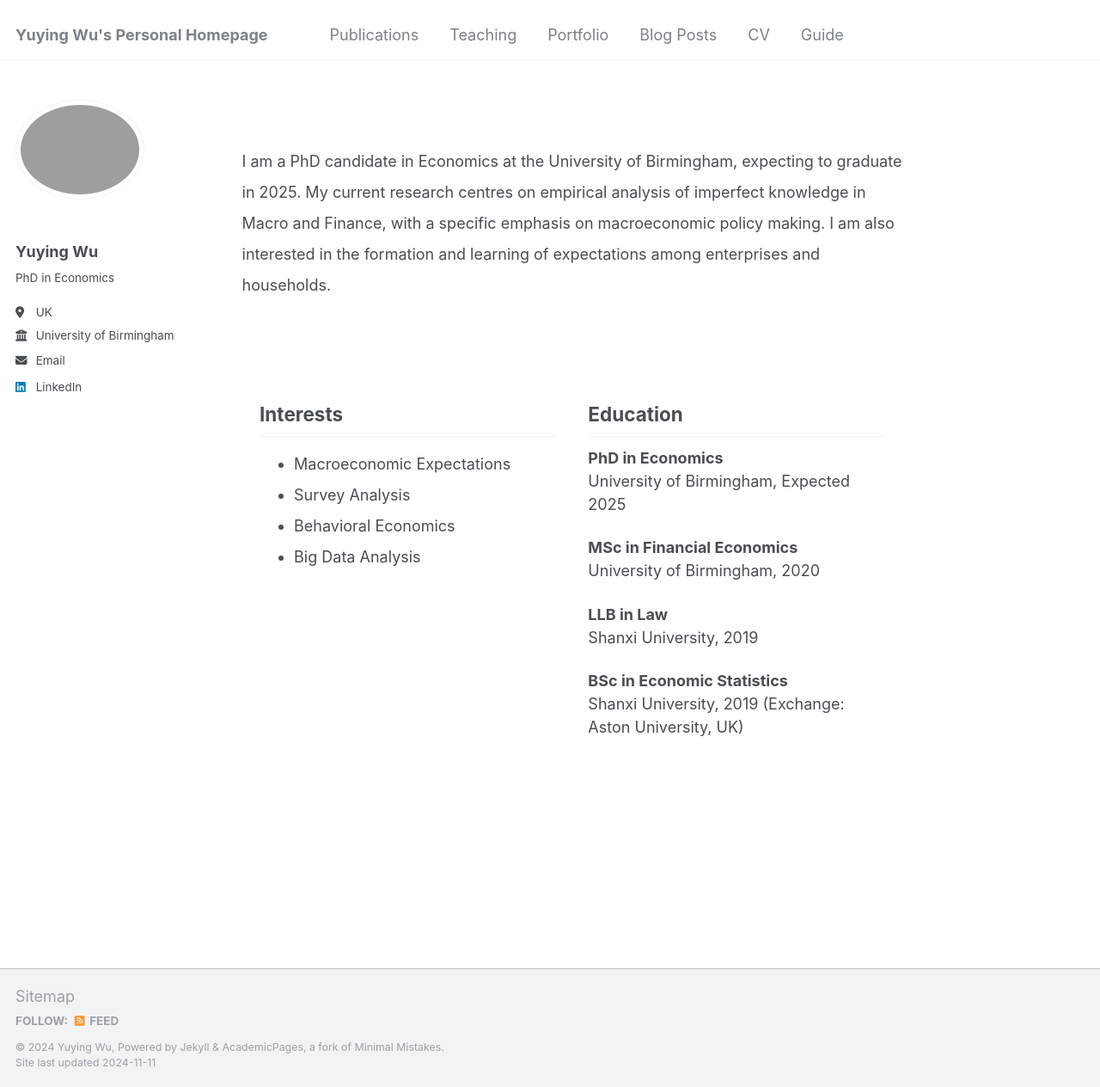
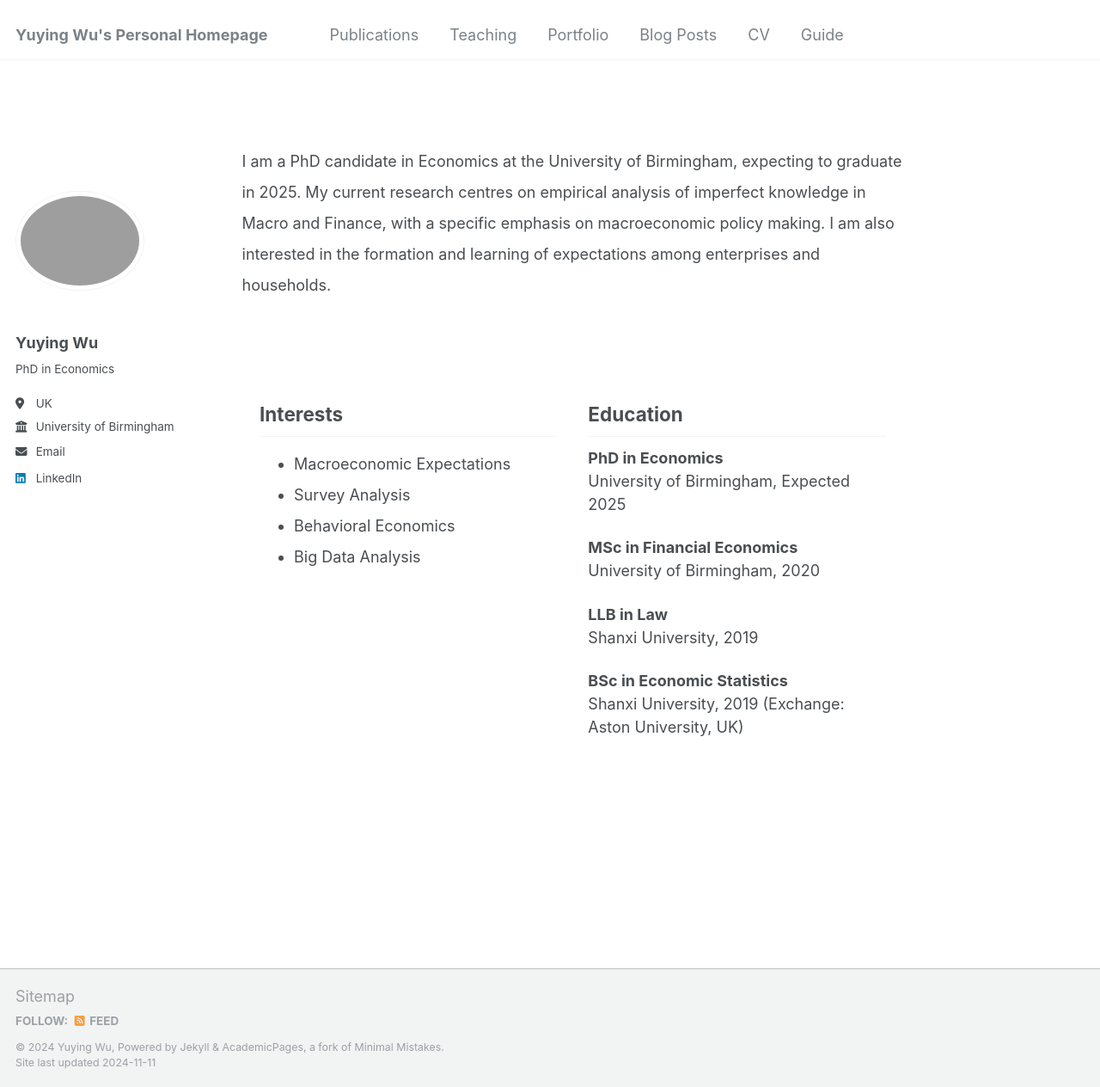
Before and after one commit to YUYINGWU-AURORA/yuying, a Jekyll site: the page built from _pages/about.md, in a window 1280 px wide and 1264 px high. Shown: the whole window at 86% size. Built offline with Jekyll 4.4.1, drawn with Linux system fonts in a browser that asks for light colours.

Commit message:
Update _sidebar.scss

```diff
--- a/_sass/_sidebar.scss
+++ b/_sass/_sidebar.scss
@@ -14,11 +14,11 @@
   margin-bottom: 1em;
 
   @media screen and (min-width: $sidebar-screen-min-width) {
-    height: 100vh;
-    overflow-y: auto;               // Add scrollbar if the sidebar is too long
-    position: fixed;
+    height: auto; /* 取消 100vh，使其高度自动适应内容 */
+    overflow-y: auto; // Add scrollbar if the sidebar is too long
+    position: relative; /* 改为 relative，使其不固定 */
     padding-top: $masthead-height;
-  }
+}
 
   @include breakpoint($large) {
     @include span(2 of 12);
```
